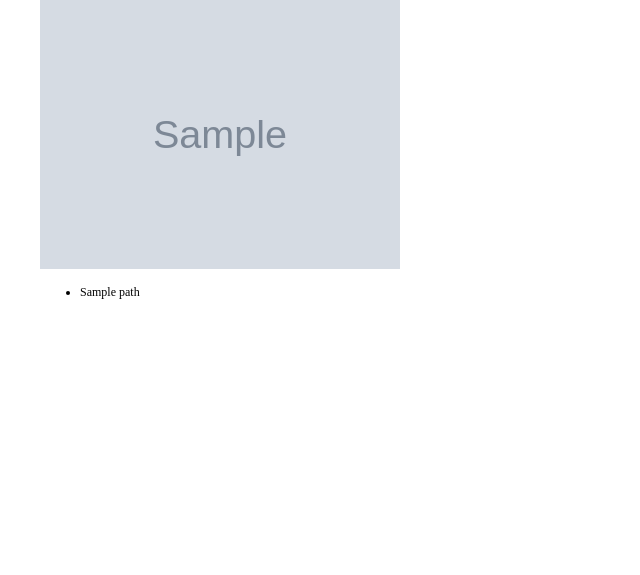
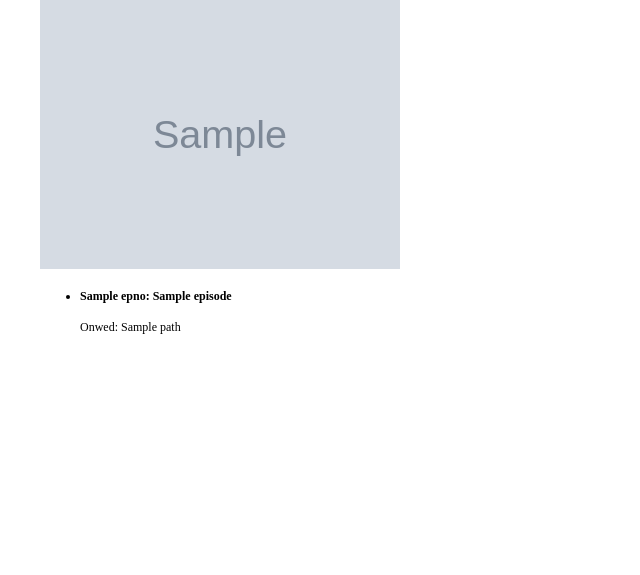
Before and after one commit to prototo/animerenamerpythonappthreemillion, a Flask app: template templates/anime.html in a window 1280 px wide. Shown: the part 60-635 px from the top of the page, without its empty margins (0-640 px from the left). Run offline with Flask 2, Linux system fonts and the light colour scheme; the template is opened without the code that fills it: most values are stand-ins (such as "Sample title", 1, 10 or a date in 2020); grey boxes marked "Sample" are stand-in pictures.

Commit message:
Added episode listing to template

```diff
--- a/server.py
+++ b/server.py
@@ -19,10 +19,12 @@ def anime(aid):
   anime = Anime(aid)
   if anime.xml == None:
     return "That AID isn't right"
-  files = index.get_anime(aid).files
-  return render_template("anime.html", anime=anime, files=files)
+  indexed_anime = index.get_anime(aid)
+  episodes = indexed_anime.episodes if indexed_anime is not None else []
+  return render_template("anime.html", anime=anime, episodes=episodes)
 
-@app.route('/index/anime')
+#@app.route('/index/anime')
+@app.route('/')
 def indexed_anime():
   print("HI")
   anime = index.get_all_anime()
--- a/templates/anime.html
+++ b/templates/anime.html
@@ -10,9 +10,12 @@
     {{ anime.getDescription() }}
   </p>
   <ul class="files">
-    {% for file in files %}
+    {% for episode in episodes %}
       <li>
-        {{ file.path }}
+        <h4>{{ episode.epno }}: {{ episode.get_title() }}</h4>
+        {% if episode,files|length > 0 %}
+          <p>Onwed: {{ episode.files[0].path }}</p>
+        {% endif %}
       </li>
     {% endfor %}
   </ul>
```
